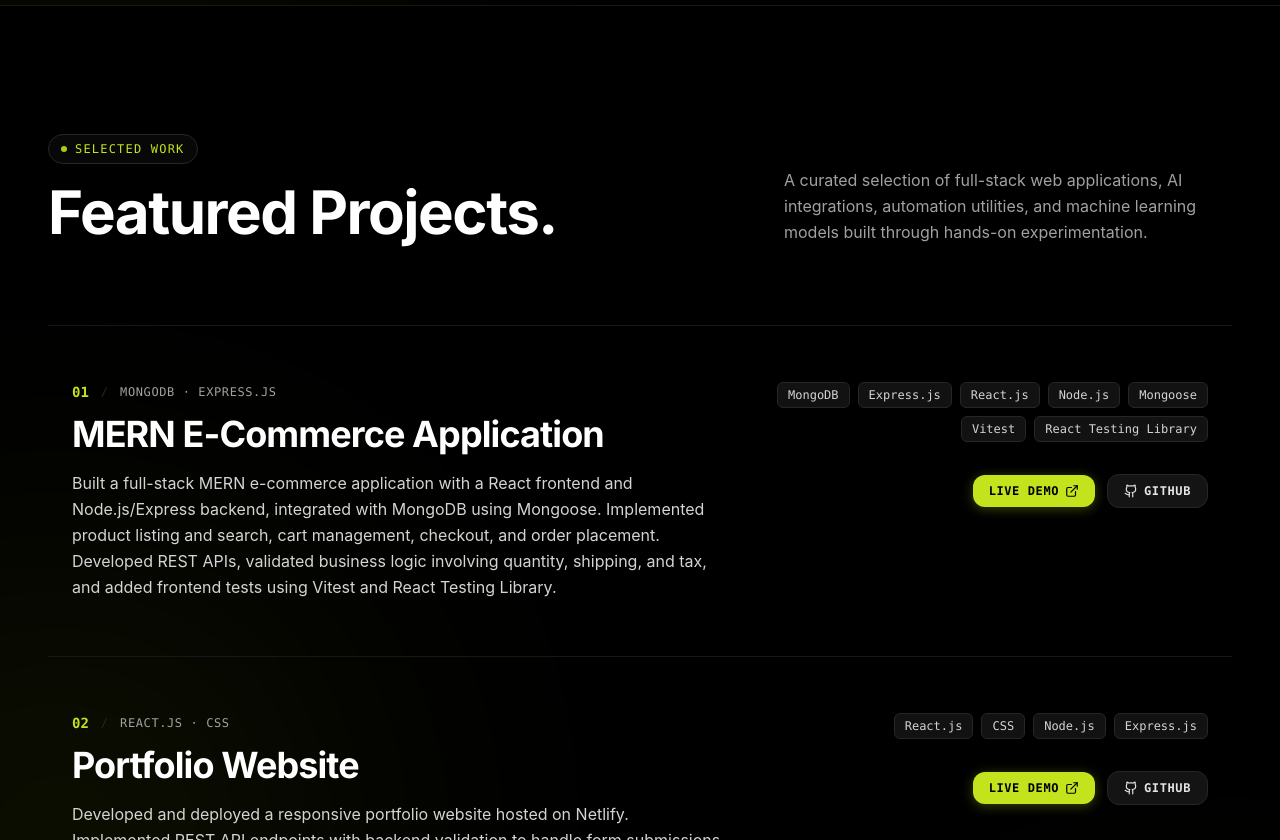
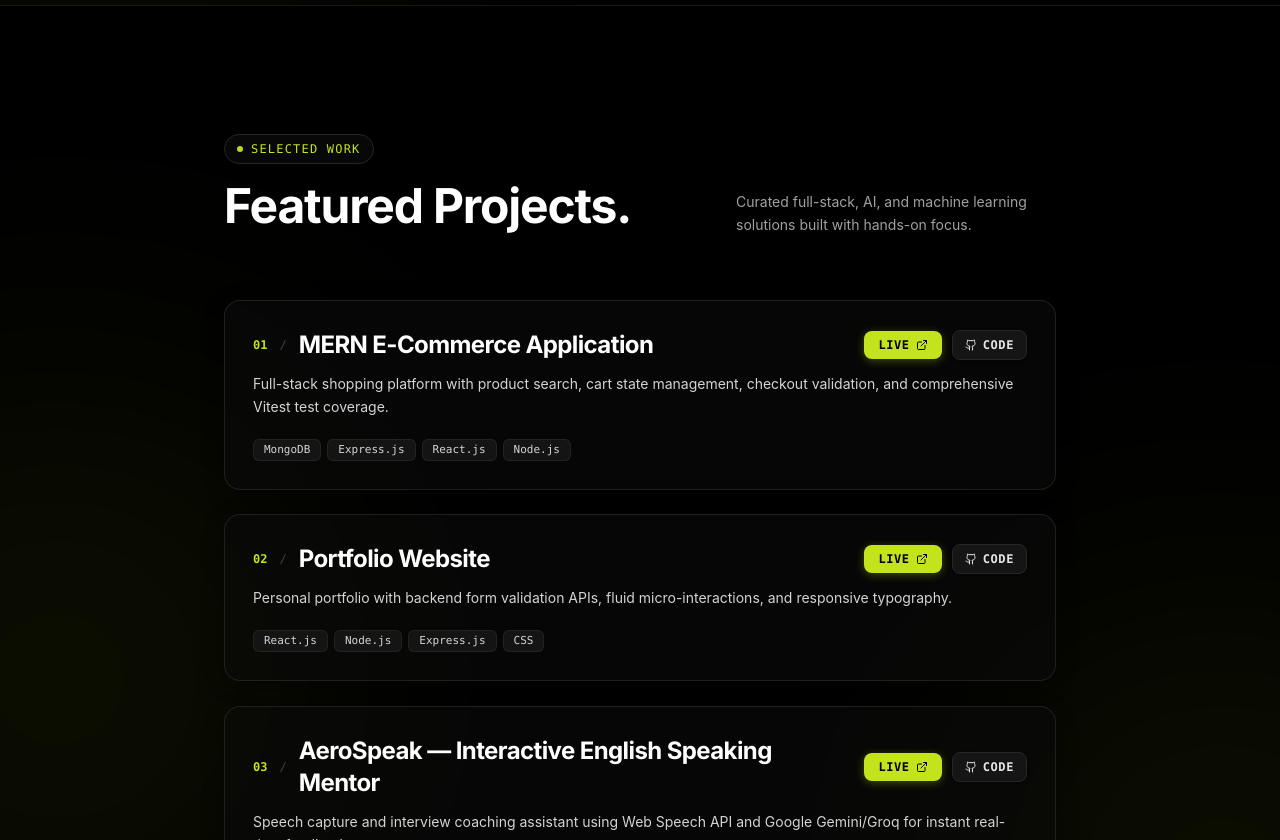
Before and after one commit to Timothy-Raju/portfolio, a React (Vite) app: page / in a window 1280 px wide. Shown: the part 1960-2800 px from the top of the page. Built offline with nearby package versions, Linux system fonts and the light colour scheme; the HTML template or start-up script is replaced by a standard one; a web font is replaced by a local one.

Commit message:
reduce the contents in project card

```diff
--- a/src/components/ui/projects-section.tsx
+++ b/src/components/ui/projects-section.tsx
@@ -34,16 +34,8 @@ export const PROJECTS_DATA: Project[] = [
     id: "mern-ecommerce",
     title: "MERN E-Commerce Application",
     description:
-      "Built a full-stack MERN e-commerce application with a React frontend and Node.js/Express backend, integrated with MongoDB using Mongoose. Implemented product listing and search, cart management, checkout, and order placement. Developed REST APIs, validated business logic involving quantity, shipping, and tax, and added frontend tests using Vitest and React Testing Library.",
-    technologies: [
-      "MongoDB",
-      "Express.js",
-      "React.js",
-      "Node.js",
-      "Mongoose",
-      "Vitest",
-      "React Testing Library",
-    ],
+      "Full-stack shopping platform with product search, cart state management, checkout validation, and comprehensive Vitest test coverage.",
+    technologies: ["MongoDB", "Express.js", "React.js", "Node.js"],
     image: "/images/mern-ecommerce.jpg",
     liveUrl: "https://ecommerce-chi-ashen-36.vercel.app/",
     githubUrl: "https://github.com/Timothy-Raju/ecommerce-mern",
@@ -52,8 +44,8 @@ export const PROJECTS_DATA: Project[] = [
     id: "portfolio-website",
     title: "Portfolio Website",
     description:
-      "Developed and deployed a responsive portfolio website hosted on Netlify. Implemented REST API endpoints with backend validation to handle form submissions and improved the user experience with smooth animations and optimized navigation.",
-    technologies: ["React.js", "CSS", "Node.js", "Express.js"],
+      "Personal portfolio with backend form validation APIs, fluid micro-interactions, and responsive typography.",
+    technologies: ["React.js", "Node.js", "Express.js", "CSS"],
     image: "/images/portfolio-website.jpg",
     liveUrl: "https://thimothiportfolio.netlify.app/",
     githubUrl: "https://github.com/Timothy-Raju/Protfolio",
@@ -62,17 +54,8 @@ export const PROJECTS_DATA: Project[] = [
     id: "aerospeak",
     title: "AeroSpeak — Interactive English Speaking Mentor",
     description:
-      "Built an interactive English-speaking and interview-preparation application using the browser Web Speech API for speech capture and live transcription. The application sends transcripts to a selected cloud LLM provider, Gemini or Groq, and provides corrected phrasing, actionable feedback, suggested follow-up questions, and an interview-preparation interface. Users must configure their provider API keys in the app settings to enable LLM communication.",
-    technologies: [
-      "Python",
-      "Streamlit",
-      "HTML",
-      "CSS",
-      "JavaScript",
-      "Google Gemini",
-      "Groq",
-      "REST APIs",
-    ],
+      "Speech capture and interview coaching assistant using Web Speech API and Google Gemini/Groq for instant real-time feedback.",
+    technologies: ["Python", "Streamlit", "Gemini AI", "Web Speech API"],
     image: "/images/aerospeak.jpg",
     liveUrl: "https://interviewprep-easy.streamlit.app/",
     githubUrl: "https://github.com/Timothy-Raju/interview_prep",
@@ -81,14 +64,8 @@ export const PROJECTS_DATA: Project[] = [
     id: "subscription-watchdog",
     title: "Subscription Watchdog",
     description:
-      "A subscription-management project designed to identify recurring subscriptions from bank statements, compare scans, flag potentially new subscriptions or price increases, and help users prepare cancellation emails. The implementation includes an MCP server and database integration.",
-    technologies: [
-      "Python",
-      "FastMCP",
-      "Model Context Protocol (MCP)",
-      "Neon PostgreSQL",
-      "Railway",
-    ],
+      "Scans bank statements to detect recurring charges, tracks price increases, and drafts automated cancellation emails via MCP.",
+    technologies: ["Python", "FastMCP", "Neon PostgreSQL", "Railway"],
     image: "/images/subscription-watchdog.jpg",
     githubUrl: "https://github.com/palak-org/subscription-watchdog",
   },
@@ -96,16 +73,8 @@ export const PROJECTS_DATA: Project[] = [
     id: "credit-risk-predictor",
     title: "Credit Risk Predictor",
     description:
-      "Developed a machine-learning project using the German Credit dataset. The workflow includes data preprocessing, Logistic Regression and Random Forest models, model evaluation, and monitoring-oriented metrics such as AUC, KS, and PSI.",
-    technologies: [
-      "Python",
-      "pandas",
-      "NumPy",
-      "scikit-learn",
-      "SciPy",
-      "Matplotlib",
-      "Seaborn",
-    ],
+      "Machine learning classification model trained on the German Credit dataset, evaluated using AUC, KS, and PSI metrics.",
+    technologies: ["Python", "scikit-learn", "Random Forest", "pandas"],
     image: "/images/credit-risk-predictor.jpg",
     githubUrl: "https://github.com/Timothy-Raju/Credit-Risk-Predictor",
   },
@@ -113,8 +82,8 @@ export const PROJECTS_DATA: Project[] = [
     id: "plant-disease-detection",
     title: "Diseased Plant Detection",
     description:
-      "Trained a YOLOv10 model using Roboflow for plant-disease detection. Preprocessed and annotated datasets to improve model robustness across plant categories. Integrated the trained model with a microcontroller and webcam for live detection, demonstrating an IoT-AI integration.",
-    technologies: ["Python", "OpenCV", "YOLOv10", "Roboflow", "Google Colab"],
+      "Edge computer vision model utilizing YOLOv10 with microcontroller and webcam integration for live leaf disease diagnosis.",
+    technologies: ["YOLOv10", "OpenCV", "Roboflow", "Python"],
     image: "/images/plant-disease-detection.jpg",
   },
 ];
@@ -148,7 +117,6 @@ export const ProjectsSection: React.FC = () => {
     if (isTouchDevice) return;
 
     const animate = () => {
-      // Lerp smoothing (factor 0.14)
       currentPosRef.current.x += (targetPosRef.current.x - currentPosRef.current.x) * 0.14;
       currentPosRef.current.y += (targetPosRef.current.y - currentPosRef.current.y) * 0.14;
 
@@ -169,7 +137,6 @@ export const ProjectsSection: React.FC = () => {
     };
   }, [isTouchDevice]);
 
-  // Track cursor position
   const handleMouseMove = (e: React.MouseEvent) => {
     if (isTouchDevice) return;
     targetPosRef.current = { x: e.clientX, y: e.clientY };
@@ -204,11 +171,12 @@ export const ProjectsSection: React.FC = () => {
         aria-hidden="true"
       />
 
-      <div className="max-w-7xl mx-auto px-6 lg:px-12 relative z-10">
+      {/* Reduced container width by ~30% (from max-w-7xl to max-w-4xl) */}
+      <div className="max-w-4xl mx-auto px-6 sm:px-8 relative z-10">
         {/* Section Header */}
-        <div className="flex flex-col md:flex-row md:items-end justify-between gap-6 mb-16 sm:mb-20">
+        <div className="flex flex-col sm:flex-row sm:items-end justify-between gap-4 mb-12 sm:mb-16">
           <div>
-            <TimelineContent animationNum={1} className="mb-4">
+            <TimelineContent animationNum={1} className="mb-3">
               <div className="inline-flex items-center gap-2 px-3 py-1.5 rounded-full border border-neutral-300 dark:border-neutral-800 bg-white/90 dark:bg-neutral-950/80 backdrop-blur-sm text-xs font-mono uppercase tracking-widest text-[#5c7003] dark:text-[#C3E41D] shadow-sm">
                 <span className="w-1.5 h-1.5 rounded-full bg-[#5c7003] dark:bg-[#C3E41D] animate-pulse" />
                 SELECTED WORK
@@ -216,27 +184,26 @@ export const ProjectsSection: React.FC = () => {
             </TimelineContent>
 
             <TimelineContent animationNum={2}>
-              <h2 className="text-3xl sm:text-5xl md:text-6xl font-bold tracking-tight text-neutral-950 dark:text-white leading-[1.08]">
+              <h2 className="text-3xl sm:text-4xl md:text-5xl font-bold tracking-tight text-neutral-950 dark:text-white leading-tight">
                 Featured Projects.
               </h2>
             </TimelineContent>
           </div>
 
-          <TimelineContent animationNum={2} className="max-w-md">
-            <p className="text-sm sm:text-base text-neutral-600 dark:text-neutral-400 font-sans leading-relaxed">
-              A curated selection of full-stack web applications, AI integrations, automation
-              utilities, and machine learning models built through hands-on experimentation.
+          <TimelineContent animationNum={2} className="max-w-xs">
+            <p className="text-xs sm:text-sm text-neutral-600 dark:text-neutral-400 font-sans leading-relaxed">
+              Curated full-stack, AI, and machine learning solutions built with hands-on focus.
             </p>
           </TimelineContent>
         </div>
 
-        {/* Project List */}
+        {/* Project Cards Stack with Distinct Shadows */}
         <div
           ref={containerRef}
           onMouseMove={handleMouseMove}
           onMouseEnter={handleMouseEnterSection}
           onMouseLeave={handleMouseLeaveSection}
-          className="relative divide-y divide-neutral-200 dark:divide-neutral-900 border-t border-b border-neutral-200 dark:border-neutral-900"
+          className="space-y-5 sm:space-y-6"
         >
           {PROJECTS_DATA.map((project, index) => {
             const isHovered = activeProject?.id === project.id;
@@ -252,10 +219,10 @@ export const ProjectsSection: React.FC = () => {
                   onMouseEnter={() => setActiveProject(project)}
                   onFocus={() => setActiveProject(project)}
                   tabIndex={0}
-                  className={`relative py-10 sm:py-14 transition-all duration-300 px-4 sm:px-6 rounded-2xl ${
+                  className={`relative rounded-2xl border transition-all duration-300 p-6 sm:p-7 backdrop-blur-sm ${
                     isHovered
-                      ? "bg-neutral-100/80 dark:bg-neutral-900/40"
-                      : "bg-transparent"
+                      ? "border-[#5c7003]/40 dark:border-[#C3E41D]/50 bg-white/95 dark:bg-neutral-900/70 shadow-lg dark:shadow-[0_12px_36px_rgba(0,0,0,0.65)] -translate-y-0.5"
+                      : "border-neutral-200/90 dark:border-neutral-800/80 bg-white/70 dark:bg-neutral-950/60 shadow-sm dark:shadow-[0_4px_20px_rgba(0,0,0,0.4)] hover:shadow-md"
                   }`}
                 >
                   {/* Subtle active indicator bar */}
@@ -267,88 +234,47 @@ export const ProjectsSection: React.FC = () => {
                     }`}
                   />
 
-                  {/* Responsive Layout: Desktop split, Mobile stacked */}
-                  <div className="grid grid-cols-1 lg:grid-cols-12 gap-6 lg:gap-8 items-start">
-                    {/* Index & Title Section */}
-                    <div className="lg:col-span-7 space-y-3">
+                  {/* Header Row: Index, Title & Arrow */}
+                  <div className="flex flex-col sm:flex-row sm:items-center justify-between gap-3 mb-3">
                     <div className="flex items-center gap-3">
-                        <span className="font-mono text-xs sm:text-sm font-semibold text-[#5c7003] dark:text-[#C3E41D]">
+                      <span className="font-mono text-xs font-semibold text-[#5c7003] dark:text-[#C3E41D]">
                         {indexStr}
                       </span>
-                        <span className="text-neutral-300 dark:text-neutral-800 font-mono text-xs">
+                      <span className="text-neutral-300 dark:text-neutral-700 font-mono text-xs">
                         /
                       </span>
-                        <span className="text-xs font-mono uppercase tracking-wider text-neutral-500 dark:text-neutral-400">
-                          {project.technologies.slice(0, 2).join(" · ")}
-                        </span>
-                      </div>
-
-                      <div className="inline-block relative">
-                        <h3 className="text-2xl sm:text-3xl md:text-4xl font-bold tracking-tight text-neutral-900 dark:text-white flex items-center gap-3">
+                      <h3 className="text-xl sm:text-2xl font-bold tracking-tight text-neutral-900 dark:text-white flex items-center gap-2">
                         <span className="relative">
                           {project.title}
                           {/* Animated underline */}
                           <span
-                              className={`absolute left-0 -bottom-1 h-0.5 bg-[#5c7003] dark:bg-[#C3E41D] transition-all duration-300 ${
+                            className={`absolute left-0 -bottom-0.5 h-0.5 bg-[#5c7003] dark:bg-[#C3E41D] transition-all duration-300 ${
                               isHovered ? "w-full" : "w-0"
                             }`}
                           />
                         </span>
                         <ArrowUpRight
-                            className={`w-6 h-6 shrink-0 text-[#5c7003] dark:text-[#C3E41D] transition-all duration-300 transform ${
+                          className={`w-5 h-5 shrink-0 text-[#5c7003] dark:text-[#C3E41D] transition-all duration-300 transform ${
                             isHovered
                               ? "opacity-100 translate-x-1 -translate-y-1"
-                                : "opacity-0 -translate-x-2 translate-y-2 lg:opacity-0"
+                              : "opacity-0 -translate-x-1 translate-y-1"
                           }`}
                         />
                       </h3>
                     </div>
 
-                      {/* Mobile Project Image Thumbnail (Shown on mobile & tablets) */}
-                      <div className="block lg:hidden pt-3 pb-1">
-                        <div className="relative w-full aspect-video rounded-xl overflow-hidden border border-neutral-200 dark:border-neutral-800 bg-neutral-100 dark:bg-neutral-900 shadow-md">
-                          <img
-                            src={project.image}
-                            alt={`${project.title} preview`}
-                            className="w-full h-full object-cover"
-                            loading="lazy"
-                          />
-                          <div className="absolute inset-0 bg-gradient-to-t from-black/40 via-transparent to-transparent pointer-events-none" />
-                        </div>
-                      </div>
-
-                      {/* Project Description */}
-                      <p className="text-sm sm:text-base text-neutral-600 dark:text-neutral-300 font-sans leading-relaxed pt-1">
-                        {project.description}
-                      </p>
-                    </div>
-
-                    {/* Tech Stack & Action Links (5 cols) */}
-                    <div className="lg:col-span-5 flex flex-col justify-between space-y-6 lg:items-end">
-                      {/* Technology Pills */}
-                      <div className="flex flex-wrap gap-2 lg:justify-end">
-                        {project.technologies.map((tech) => (
-                          <span
-                            key={tech}
-                            className="px-2.5 py-1 rounded-md text-xs font-mono bg-neutral-100 dark:bg-neutral-900/80 text-neutral-700 dark:text-neutral-300 border border-neutral-200 dark:border-neutral-800 transition-colors"
-                          >
-                            {tech}
-                          </span>
-                        ))}
-                      </div>
-
                     {/* Action Links (Live Demo / GitHub) */}
-                      <div className="flex items-center gap-3 pt-2">
+                    <div className="flex items-center gap-2.5 shrink-0">
                       {project.liveUrl && (
                         <a
                           href={project.liveUrl}
                           target="_blank"
                           rel="noopener noreferrer"
                           aria-label={`Open live demo for ${project.title}`}
-                            className="inline-flex items-center gap-1.5 px-4 py-2 rounded-xl text-xs font-mono uppercase tracking-wider font-bold bg-[#C3E41D] text-black hover:bg-[#b5d613] hover:scale-105 active:scale-95 transition-all shadow-[0_2px_12px_rgba(195,228,29,0.3)]"
+                          className="inline-flex items-center gap-1.5 px-3.5 py-1.5 rounded-lg text-xs font-mono uppercase tracking-wider font-bold bg-[#C3E41D] text-black hover:bg-[#b5d613] hover:scale-105 active:scale-95 transition-all shadow-[0_2px_10px_rgba(195,228,29,0.3)]"
                         >
-                            <span>Live Demo</span>
-                            <ExternalLink className="w-3.5 h-3.5" />
+                          <span>Live</span>
+                          <ExternalLink className="w-3 h-3" />
                         </a>
                       )}
 
@@ -358,14 +284,42 @@ export const ProjectsSection: React.FC = () => {
                           target="_blank"
                           rel="noopener noreferrer"
                           aria-label={`View GitHub source code for ${project.title}`}
-                            className="inline-flex items-center gap-1.5 px-4 py-2 rounded-xl text-xs font-mono uppercase tracking-wider font-semibold border border-neutral-300 dark:border-neutral-800 bg-white/90 dark:bg-neutral-900/90 text-neutral-800 dark:text-neutral-200 hover:text-black dark:hover:text-white hover:border-[#5c7003]/40 dark:hover:border-[#C3E41D]/50 hover:scale-105 active:scale-95 transition-all shadow-sm"
+                          className="inline-flex items-center gap-1.5 px-3 py-1.5 rounded-lg text-xs font-mono uppercase tracking-wider font-semibold border border-neutral-300 dark:border-neutral-800 bg-white/90 dark:bg-neutral-900/90 text-neutral-800 dark:text-neutral-200 hover:text-black dark:hover:text-white hover:border-[#5c7003]/40 dark:hover:border-[#C3E41D]/50 hover:scale-105 active:scale-95 transition-all shadow-sm"
                         >
-                            <GithubIcon className="w-3.5 h-3.5" />
-                            <span>GitHub</span>
+                          <GithubIcon className="w-3 h-3" />
+                          <span>Code</span>
                         </a>
                       )}
                     </div>
                   </div>
+
+                  {/* Concise Description */}
+                  <p className="text-sm text-neutral-600 dark:text-neutral-300 font-sans leading-relaxed mb-4">
+                    {project.description}
+                  </p>
+
+                  {/* Mobile Preview Image (on touch / smaller screens) */}
+                  <div className="block lg:hidden mb-4">
+                    <div className="relative w-full aspect-video rounded-xl overflow-hidden border border-neutral-200 dark:border-neutral-800 bg-neutral-100 dark:bg-neutral-900 shadow-inner">
+                      <img
+                        src={project.image}
+                        alt={`${project.title} preview`}
+                        className="w-full h-full object-cover"
+                        loading="lazy"
+                      />
+                    </div>
+                  </div>
+
+                  {/* Curated Core Tech Badges */}
+                  <div className="flex flex-wrap gap-1.5 pt-1">
+                    {project.technologies.map((tech) => (
+                      <span
+                        key={tech}
+                        className="px-2.5 py-0.5 rounded-md text-[11px] font-mono bg-neutral-100 dark:bg-neutral-900/90 text-neutral-700 dark:text-neutral-300 border border-neutral-200 dark:border-neutral-800/80"
+                      >
+                        {tech}
+                      </span>
+                    ))}
                   </div>
                 </div>
               </TimelineContent>
@@ -386,7 +340,7 @@ export const ProjectsSection: React.FC = () => {
           }}
           aria-hidden="true"
         >
-          <div className="w-[340px] aspect-video rounded-2xl overflow-hidden border-2 border-[#C3E41D]/60 dark:border-[#C3E41D]/40 bg-neutral-950 shadow-2xl backdrop-blur-md transform-gpu transition-all duration-300 scale-100">
+          <div className="w-[320px] aspect-video rounded-2xl overflow-hidden border-2 border-[#C3E41D]/60 dark:border-[#C3E41D]/40 bg-neutral-950 shadow-2xl backdrop-blur-md transform-gpu transition-all duration-300 scale-100">
             {activeProject && (
               <img
                 src={activeProject.image}
@@ -396,7 +350,7 @@ export const ProjectsSection: React.FC = () => {
             )}
             <div className="absolute inset-0 bg-gradient-to-t from-black/60 via-transparent to-transparent pointer-events-none" />
             {activeProject && (
-              <div className="absolute bottom-3 left-3 right-3 flex items-center justify-between text-[11px] font-mono text-white/90">
+              <div className="absolute bottom-2.5 left-3 right-3 flex items-center justify-between text-[11px] font-mono text-white/90">
                 <span className="truncate max-w-[200px] font-semibold">{activeProject.title}</span>
                 <span className="text-[#C3E41D] text-[10px] uppercase tracking-wider">Preview</span>
               </div>
```
Also changed, not shown: 4 other files (tests, documents, lock files or other folders). Lines whose indentation alone changed are shown as unchanged.
